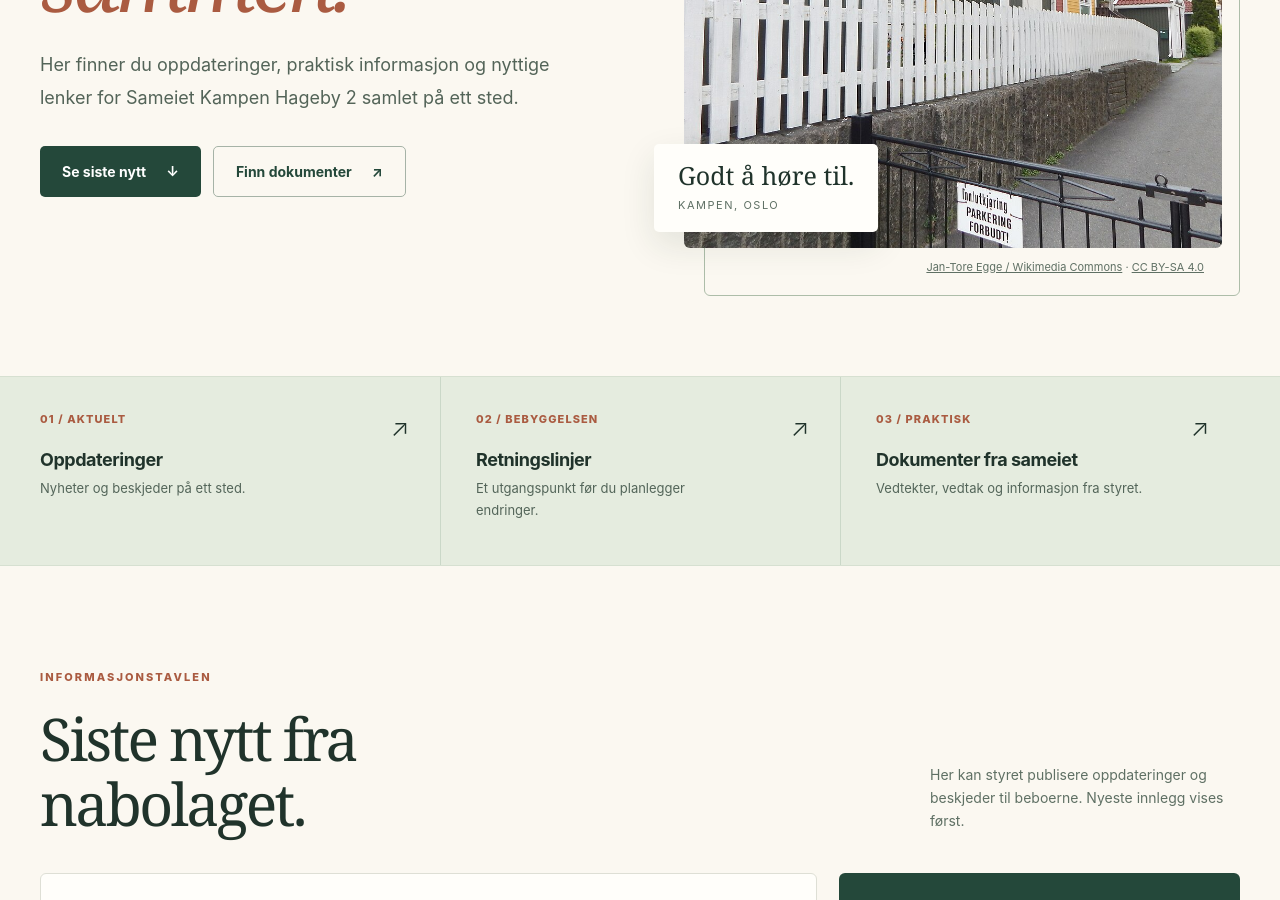
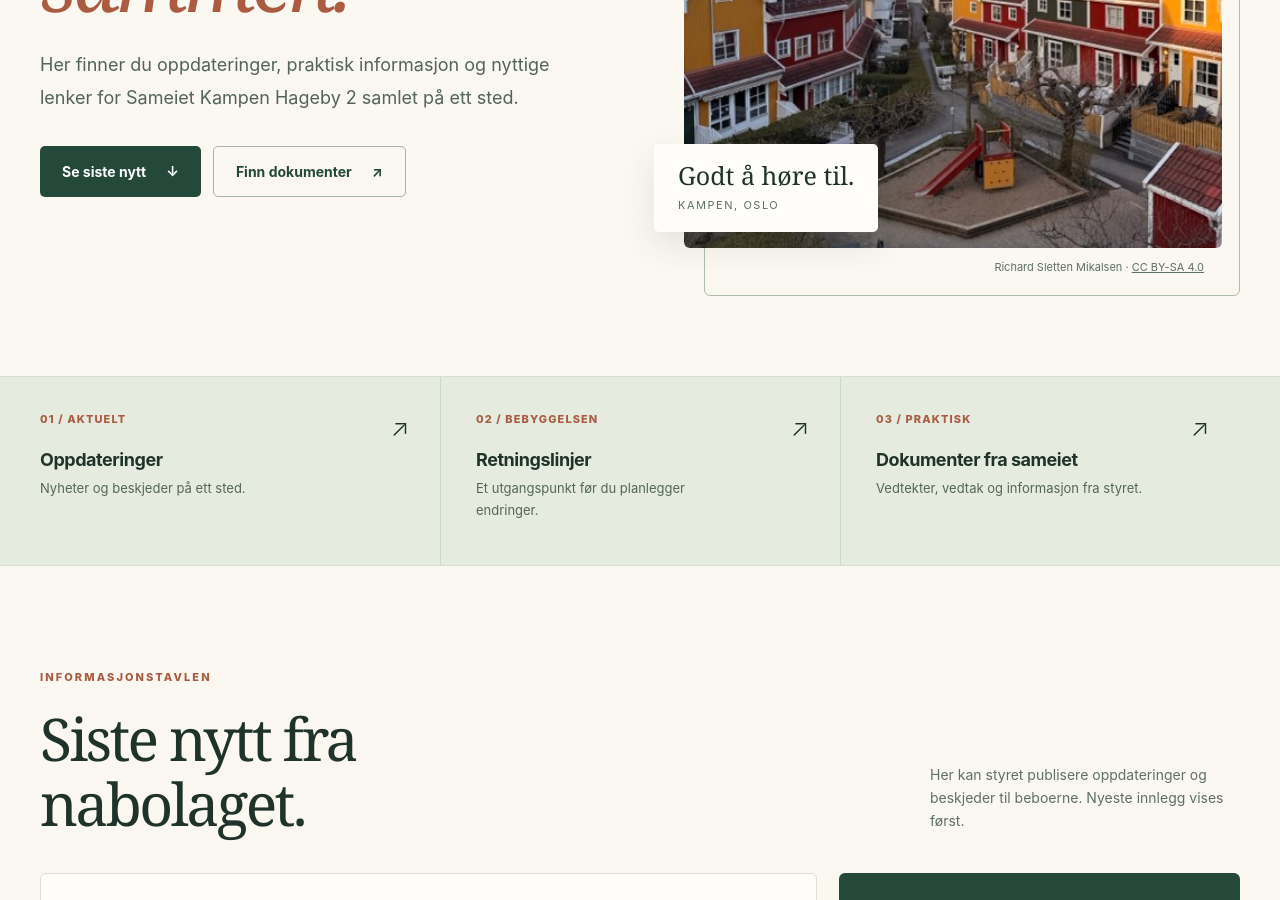
Before and after one commit to ricmik/kampen-hageby-2-test, a Jekyll site: the page built from index.md, in a window 1280 px wide and 900 px high, scrolled down 410 px. Built offline with Jekyll 4.4.1, drawn with Linux system fonts in a browser that asks for light colours.

Commit message:
Update index.md (via Pages CMS)

```diff
--- a/index.md
+++ b/index.md
@@ -1,9 +1,7 @@
 ---
-title: Hjem
-image: /kampen-hageby-2-test/assets/kampen-hageby.jpg
-image_alt: Fargerike rekkehus og hvitt stakittgjerde i Kampen hageby
-image_credit: Jan-Tore Egge / Wikimedia Commons
-image_credit_url: https://commons.wikimedia.org/wiki/File:Kampen_hageby_II.jpg
+image: /kampen-hageby-2-test/assets/IMG_1434 Medium.jpeg
+image_alt: Kampen Hageby II
+image_credit: Richard Sletten Mikalsen
 image_license: CC BY-SA 4.0
 image_license_url: https://creativecommons.org/licenses/by-sa/4.0/
 ---
```
